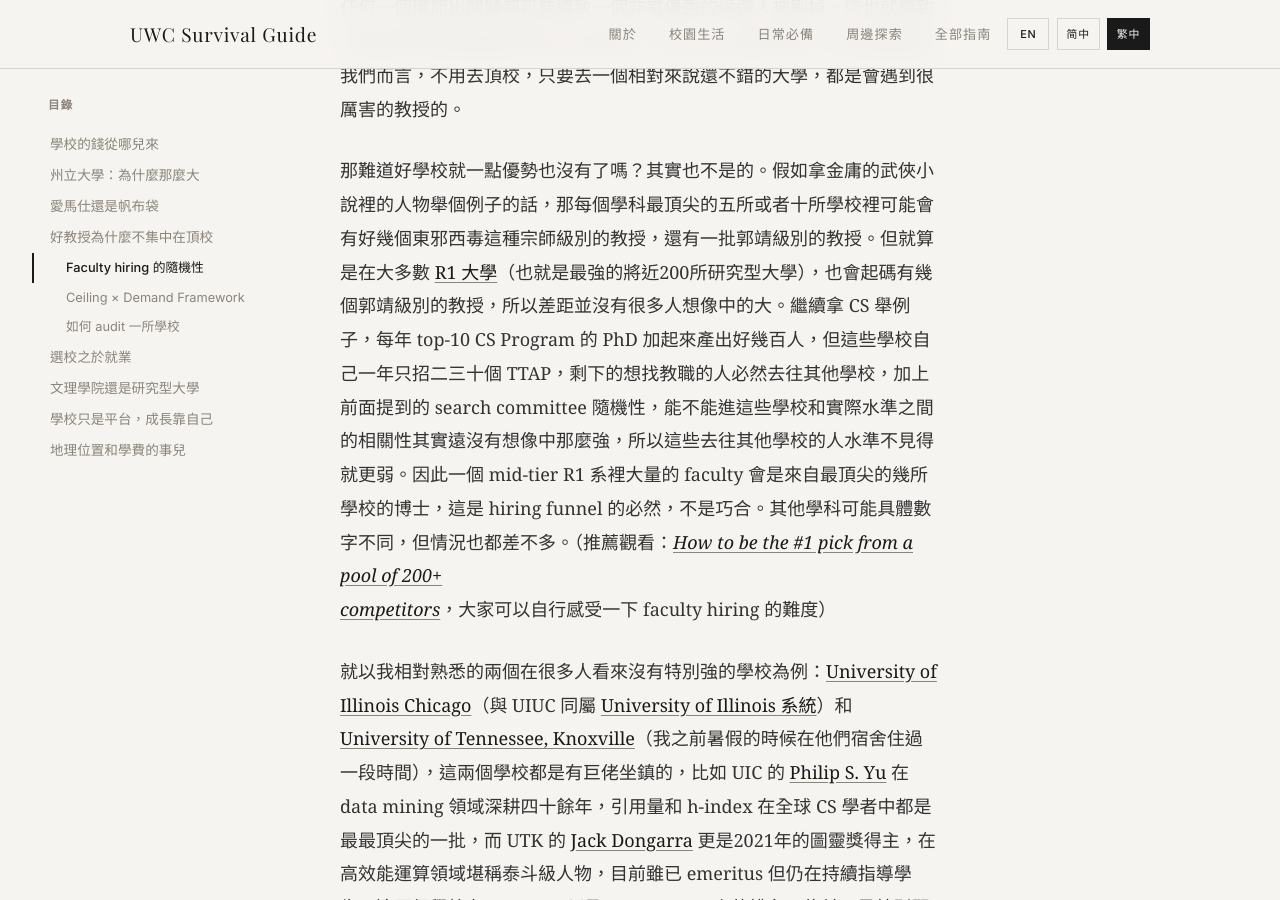
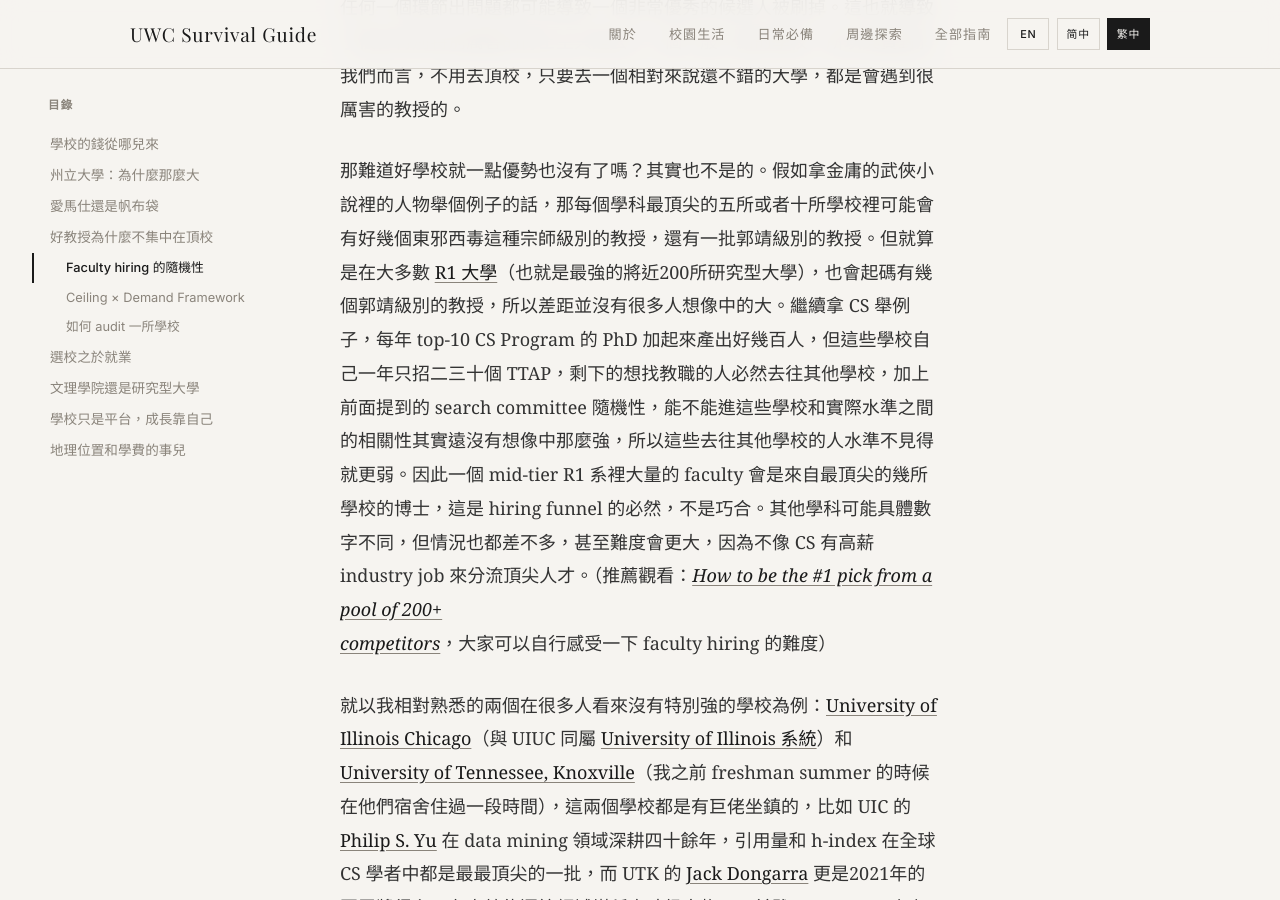
Before and after one commit to United-World-College/UWC-Survival-Guide, a Jekyll site: the page built from website/_guides/chinese/school-selection-TW.md, in a window 1280 px wide and 900 px high, scrolled down 8804 px. Built offline with Jekyll 4.4.1, drawn with Linux system fonts in a browser that asks for light colours; some web fonts are replaced.

Commit message:
docs: refine faculty hiring section in school-selection
- Note that non-CS fields face even harder faculty markets since they
  lack high-paying industry jobs to siphon off top talent.
- Specify "freshman summer" for the UTK dorm stay anecdote.

```diff
--- a/website/_guides/chinese/school-selection-TW.md
+++ b/website/_guides/chinese/school-selection-TW.md
@@ -63,9 +63,9 @@
 
 除此之外，在最頂尖的大學招 TTAP 還有一個很重要的標準，就是希望這個人現在的研究方向是下一個風口。也就是說，search committee 不僅僅是在找當下做得好的人，更是在找下一批定義學科未來的人。而且其實找教職的隨機性比申請大學要高特別多。一般來說，要招一個教授的話，既要滿足 research area fit、teaching need 等結構性條件，也要在 search committee 內沒有人強烈反對，同時還要有一兩個 strong advocate。上述任何一個環節出問題都可能導致一個非常優秀的候選人被刷掉。這也就導致了很多特別特別厲害的博士生只是去了一個一般一點的學校。所以其實對於我們而言，不用去頂校，只要去一個相對來說還不錯的大學，都是會遇到很厲害的教授的。
 
-那難道好學校就一點優勢也沒有了嗎？其實也不是的。假如拿金庸的武俠小說裡的人物舉個例子的話，那每個學科最頂尖的五所或者十所學校裡可能會有好幾個東邪西毒這種宗師級別的教授，還有一批郭靖級別的教授。但就算是在大多數 [R1 大學](https://en.wikipedia.org/wiki/List_of_research_universities_in_the_United_States#)（也就是最強的將近200所研究型大學），也會起碼有幾個郭靖級別的教授，所以差距並沒有很多人想像中的大。繼續拿 CS 舉例子，每年 top-10 CS Program 的 PhD 加起來產出好幾百人，但這些學校自己一年只招二三十個 TTAP，剩下的想找教職的人必然去往其他學校，加上前面提到的 search committee 隨機性，能不能進這些學校和實際水準之間的相關性其實遠沒有想像中那麼強，所以這些去往其他學校的人水準不見得就更弱。因此一個 mid-tier R1 系裡大量的 faculty 會是來自最頂尖的幾所學校的博士，這是 hiring funnel 的必然，不是巧合。其他學科可能具體數字不同，但情況也都差不多。（推薦觀看：[*How to be the #1 pick from a pool of 200+ competitors*](https://www.youtube.com/watch?v=gjXD5dwRnDU)，大家可以自行感受一下 faculty hiring 的難度）
+那難道好學校就一點優勢也沒有了嗎？其實也不是的。假如拿金庸的武俠小說裡的人物舉個例子的話，那每個學科最頂尖的五所或者十所學校裡可能會有好幾個東邪西毒這種宗師級別的教授，還有一批郭靖級別的教授。但就算是在大多數 [R1 大學](https://en.wikipedia.org/wiki/List_of_research_universities_in_the_United_States#)（也就是最強的將近200所研究型大學），也會起碼有幾個郭靖級別的教授，所以差距並沒有很多人想像中的大。繼續拿 CS 舉例子，每年 top-10 CS Program 的 PhD 加起來產出好幾百人，但這些學校自己一年只招二三十個 TTAP，剩下的想找教職的人必然去往其他學校，加上前面提到的 search committee 隨機性，能不能進這些學校和實際水準之間的相關性其實遠沒有想像中那麼強，所以這些去往其他學校的人水準不見得就更弱。因此一個 mid-tier R1 系裡大量的 faculty 會是來自最頂尖的幾所學校的博士，這是 hiring funnel 的必然，不是巧合。其他學科可能具體數字不同，但情況也都差不多，甚至難度會更大，因為不像 CS 有高薪 industry job 來分流頂尖人才。（推薦觀看：[*How to be the #1 pick from a pool of 200+ competitors*](https://www.youtube.com/watch?v=gjXD5dwRnDU)，大家可以自行感受一下 faculty hiring 的難度）
 
-就以我相對熟悉的兩個在很多人看來沒有特別強的學校為例：[University of Illinois Chicago](https://en.wikipedia.org/wiki/University_of_Illinois_Chicago)（與 UIUC 同屬 [University of Illinois 系統](https://en.wikipedia.org/wiki/University_of_Illinois_system)）和 [University of Tennessee, Knoxville](https://en.wikipedia.org/wiki/University_of_Tennessee)（我之前暑假的時候在他們宿舍住過一段時間），這兩個學校都是有巨佬坐鎮的，比如 UIC 的 [Philip S. Yu](https://cs.uic.edu/profiles/philip-yu/) 在 data mining 領域深耕四十餘年，引用量和 h-index 在全球 CS 學者中都是最最頂尖的一批，而 UTK 的 [Jack Dongarra](https://www.eecs.utk.edu/people/jack-dongarra/) 更是2021年的圖靈獎得主，在高效能運算領域堪稱泰斗級人物，目前雖已 emeritus 但仍在持續指導學生。這兩個學校在 US News 以及 [CSRankings](https://csrankings.org/#/index?all&us) 上的排名可能並不是特別顯眼，但在各自的強勢領域都有著世界級的研究者。這其實就是我想說的核心觀點：在美國，由於找教職的競爭極其激烈，再加上科研經費是跟著教授走而不是跟著學校走的，所以優秀的研究者其實遍布在各個層次的大學裡，而不是像很多人想像中的那樣只集中在那幾所最頂尖的學校。
+就以我相對熟悉的兩個在很多人看來沒有特別強的學校為例：[University of Illinois Chicago](https://en.wikipedia.org/wiki/University_of_Illinois_Chicago)（與 UIUC 同屬 [University of Illinois 系統](https://en.wikipedia.org/wiki/University_of_Illinois_system)）和 [University of Tennessee, Knoxville](https://en.wikipedia.org/wiki/University_of_Tennessee)（我之前 freshman summer 的時候在他們宿舍住過一段時間），這兩個學校都是有巨佬坐鎮的，比如 UIC 的 [Philip S. Yu](https://cs.uic.edu/profiles/philip-yu/) 在 data mining 領域深耕四十餘年，引用量和 h-index 在全球 CS 學者中都是最最頂尖的一批，而 UTK 的 [Jack Dongarra](https://www.eecs.utk.edu/people/jack-dongarra/) 更是2021年的圖靈獎得主，在高效能運算領域堪稱泰斗級人物，目前雖已 emeritus 但仍在持續指導學生。這兩個學校在 US News 以及 [CSRankings](https://csrankings.org/#/index?all&us) 上的排名可能並不是特別顯眼，但在各自的強勢領域都有著世界級的研究者。這其實就是我想說的核心觀點：在美國，由於找教職的競爭極其激烈，再加上科研經費是跟著教授走而不是跟著學校走的，所以優秀的研究者其實遍布在各個層次的大學裡，而不是像很多人想像中的那樣只集中在那幾所最頂尖的學校。
 
 ### Ceiling × Demand Framework
 
```
Also changed, not shown: website/_guides/chinese/school-selection-CN.md (+2 -2 lines), website/_guides/default/school-selection.md (+2 -2 lines).
